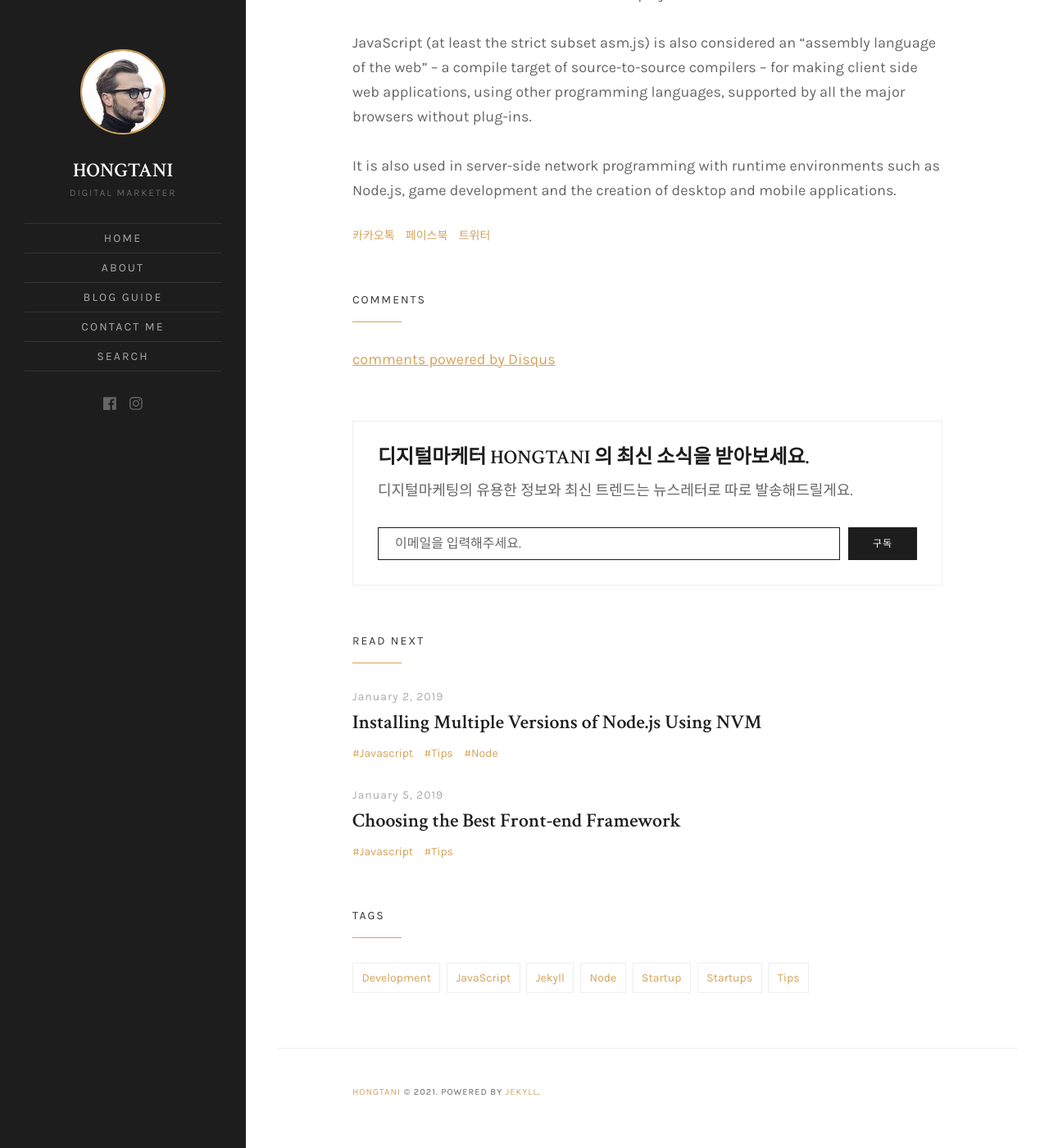
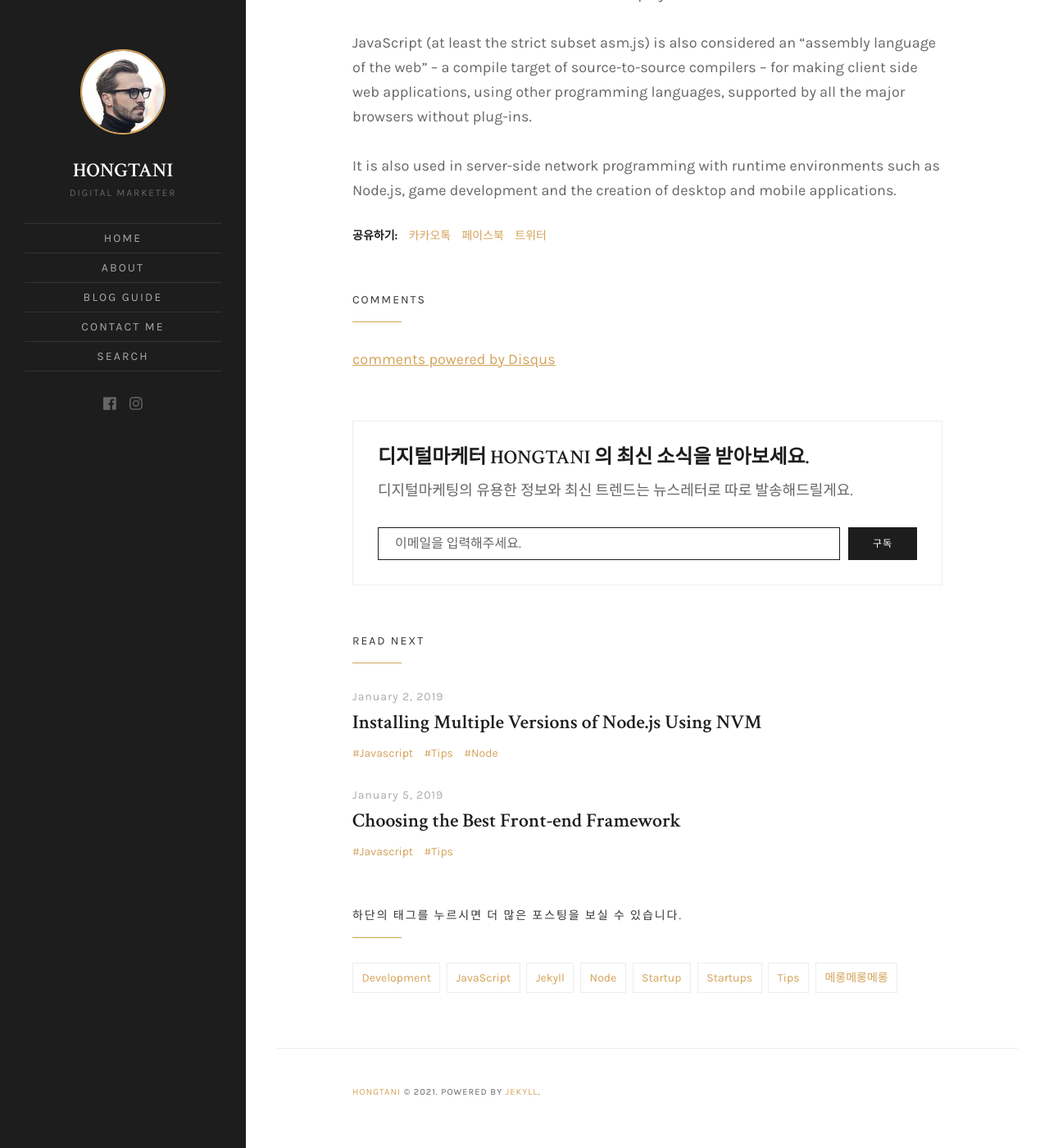
Before and after one commit to hongtani1/royce-theme-blog-kr, a Jekyll site: the page built from _posts/2019-01-03-javascript-design-patterns.md, in a window 1280 px wide and 1400 px high, scrolled down 1871 px. Shown: the whole window at 82% size. Built offline with Jekyll 4.4.1, drawn with Linux system fonts in a browser that asks for light colours; comment, search, counter and statistics services are not loaded.

Commit message:
일단 ㄱ

```diff
--- a/_layouts/post.html
+++ b/_layouts/post.html
@@ -17,6 +17,7 @@ post_class: post-template
             <h1 class="post-title">{{ page.title }}</h1>
             {% if page.tags.size > 0 %}
             <p class="post-tags">
+              <span class="post-share-title">태그를 눌러보세요:</span>
                 {% for tag in page.tags %}<a href="{{ site.baseurl }}/tags/index.html#{{ tag | cgi_escape }}"
                     rel="tag">{{ tag }}</a>
                 {% unless forloop.last %} {% endunless %}{% endfor %}
@@ -34,7 +35,7 @@ post_class: post-template
         </div>
         <footer class="post-footer">
             <div class="post-share">
-
+              <span class="post-share-title">공유하기:</span>
               <script src="//developers.kakao.com/sdk/js/kakao.min.js"></script>
               <script>
                   Kakao.init("ef43ad5f94d27bb87810899097e82c0d");   // 아까 복사해둔 JavaScript 키
@@ -125,7 +126,7 @@ post_class: post-template
         %}{%
         endcapture %} {% assign sortedTags = site_tags | split:',' | sort %}
     <section class="tagcloud inner">
-        <h2 class="tagcloud-title">Tags</h2>
+        <h2 class="tagcloud-title">하단의 태그를 누르시면 더 많은 포스팅을 보실 수 있습니다.</h2>
         <div class="tag-links">
             {% for tag in sortedTags %}
             <a href='{{ site.baseurl }}/tags/#{{ tag | cgi_escape }}'>{{ tag | camelcase }}</a>
--- a/_posts/2019-01-03-javascript-design-patterns.md
+++ b/_posts/2019-01-03-javascript-design-patterns.md
@@ -1,7 +1,7 @@
 ---
 layout: post
 title: 'Learning JavaScript Design Patterns'
-tags: [JavaScript, Tips]
+tags: [JavaScript, Tips, 메롱메롱메롱]
 featured_image_thumbnail:
 featured_image: assets/images/posts/2019/patterns.jpeg
 featured: true
```
Also changed, not shown: _posts/2018-04-02-working-from-home.md (+1 -1 lines), 14 other files.
